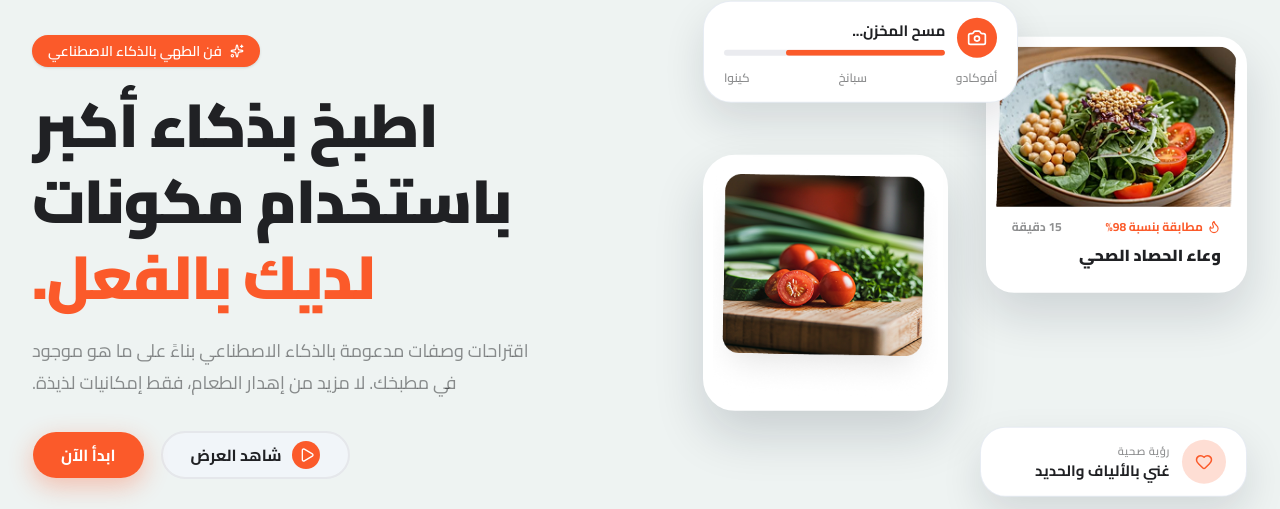
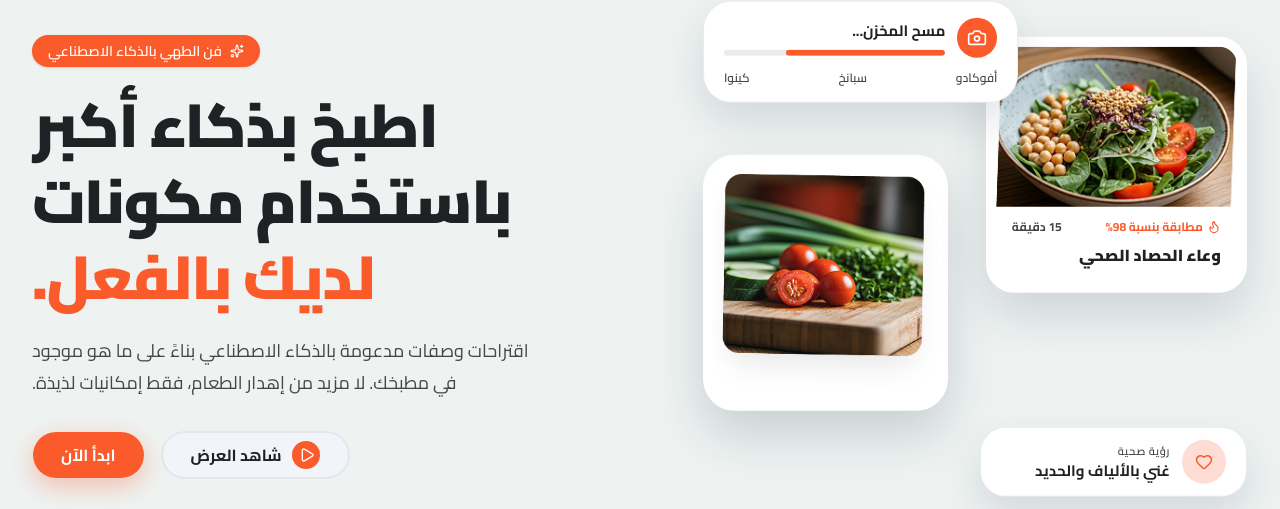
Before and after one commit to Amr-ahmed-98/Akalat, a Next.js app: page /ar in a window 1280 px wide. Shown: the part 152-661 px from the top of the page. Built offline with nearby package versions, Linux system fonts and the light colour scheme; no server answers.

Commit message:
update secondary color

```diff
--- a/src/app/globals.css
+++ b/src/app/globals.css
@@ -94,7 +94,7 @@
     --secondary: #011937;            /* ← Secondary - dark navy badges/bg */
     --secondary-foreground: #ffffff;
     --muted: #F1F5F9;               /* Sub-background */
-    --muted-foreground: #20212480;   /* Helper text (with opacity) */
+    --muted-foreground: #464646;   /* Helper text (with opacity) */
     --accent: #F9896B;               /* ← Sub-main color - badges, soft highlights */
     --accent-foreground: #ffffff;
     --destructive: oklch(0.577 0.245 27.325); /* keep as is */
```
